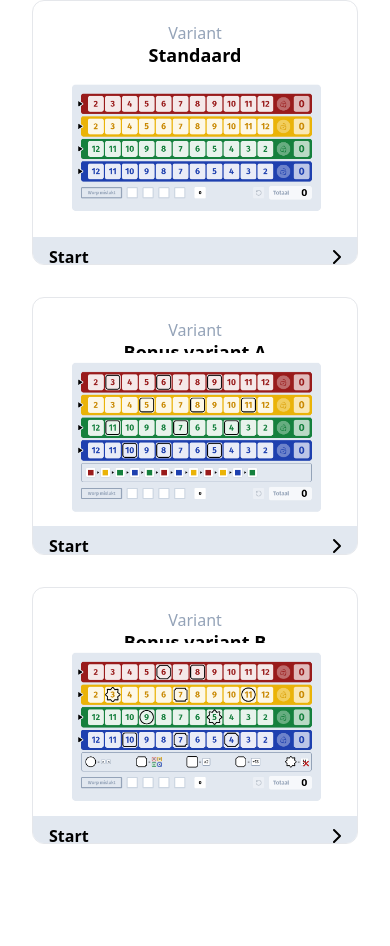
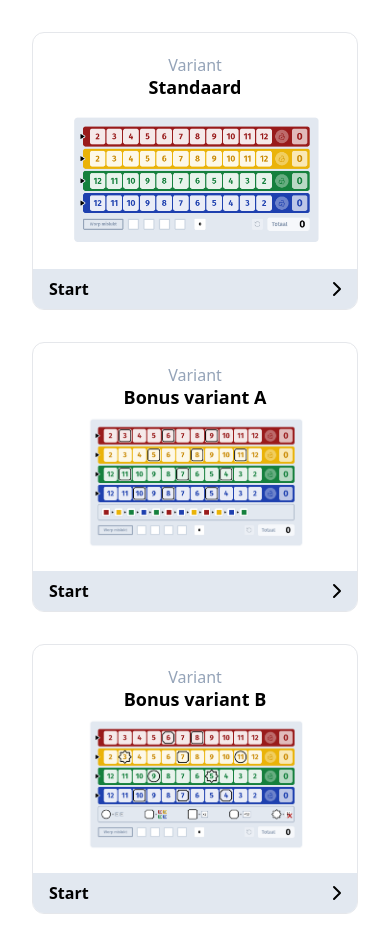
Before and after one commit to bbronswijk/qwixx, a Next.js app: page / in a window 390 px wide. Before the commit the page ends 844 px from the top, so only its background shows below. Built offline with nearby package versions, Linux system fonts and the light colour scheme.

Commit message:
Fix sizing of images

```diff
--- a/src/app/page.tsx
+++ b/src/app/page.tsx
@@ -4,13 +4,12 @@ import { ChevronRightIcon } from '@/ui/icons';
 
 export default function Home() {
   return (
-    <main className="h-full w-full flex items-center flex-col md:flex-row justify-center gap-8 px-8">
+    <main className="md:h-full w-full flex items-center flex-col md:flex-row justify-center gap-8 p-8">
       <Link className="border rounded-xl hover:shadow-xl duration-300 overflow-hidden" href="/default">
         <h1 className="text-slate-400 pt-6 text-center leading-none">Variant</h1>
         <h1 className="font-bold text-lg text-center mb-2 block">Standaard</h1>
-        <div className="h-36 lg:h-80 mb-4 flex items-center justify-center">
-          <Image src="/default.png" alt="default variant" width={600} height={271}/>
-        </div>
+        <Image src="/default.png" className="h-36 lg:h-80 mb-4 flex items-center justify-center object-contain"
+               alt="default variant" width={600} height={271}/>
         <button className="bg-slate-200 py-2 pl-4 pr-2 font-bold w-full flex items-center">
           Start
           <ChevronRightIcon className="ml-auto h-6 w-6 text-muted"/>
@@ -20,9 +19,8 @@ export default function Home() {
       <Link className="border rounded-xl hover:shadow-xl duration-300 overflow-hidden" href="/variant-a">
         <h1 className="text-slate-400 pt-6 text-center leading-none">Variant</h1>
         <h1 className="font-bold text-lg md:text-xl text-center block">Bonus variant A</h1>
-        <div className="h-36 lg:h-80 mb-4 flex items-center justify-center">
-          <Image src="/variant-a.png" alt="Bonus variant A" width={600} height={313}/>
-        </div>
+        <Image src="/variant-a.png" className="h-36 lg:h-80 mb-4 flex items-center justify-center object-contain"
+               alt="Bonus variant A" width={600} height={313}/>
         <button className="bg-slate-200 py-2 pl-4 pr-2 font-bold w-full flex items-center">
           Start
           <ChevronRightIcon className="ml-auto h-6 w-6 text-muted"/>
@@ -32,9 +30,8 @@ export default function Home() {
       <Link className="border rounded-xl hover:shadow-xl duration-300 overflow-hidden" href="/variant-b">
         <h1 className="text-slate-400 pt-6 text-center leading-none">Variant</h1>
         <h1 className="font-bold text-lg md:text-xl text-center">Bonus variant B</h1>
-        <div className="h-36 lg:h-80 mb-4 flex items-center justify-center">
-          <Image src="/variant-b.png" alt="default variant" width={600} height={313}/>
-        </div>
+        <Image src="/variant-b.png" className="h-36 lg:h-80 mb-4 flex items-center justify-center object-contain"
+               alt="default variant" width={600} height={313}/>
         <button className="bg-slate-200 py-2 pl-4 pr-2 font-bold w-full flex items-center">
           Start
           <ChevronRightIcon className="ml-auto h-6 w-6 text-muted"/>
```
